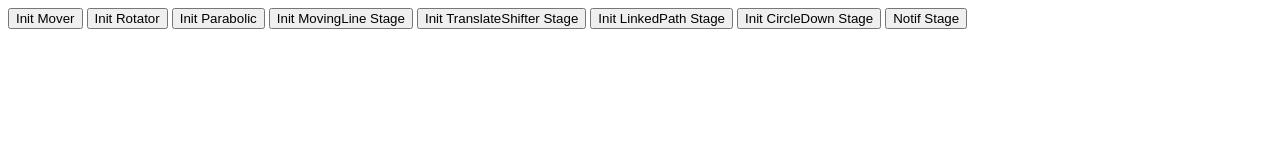
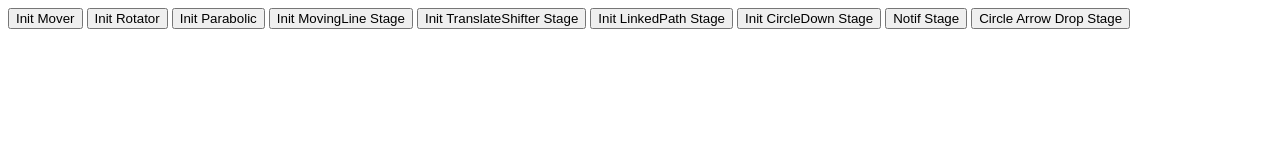
Before and after one commit to Anwesh43/some-js-ui-experiments, a plain HTML site: page index.html in a window 1280 px wide. Drawn offline with Linux system fonts and the light colour scheme.

Commit message:
using CircleArrowDropStage in index.html

```diff
--- a/index.html
+++ b/index.html
@@ -7,6 +7,7 @@
 <button id="linked_path_stage" onclick="initLinkedPathStage()">Init LinkedPath Stage</button>
 <button id="circle_down_stage" onclick="initCircleDownStage()">Init CircleDown Stage</button>
 <button id="notif_stage" onclick="initNotificationStage()">Notif Stage</button>
+<button id="circle_arrow_drop_stage" onclick="initCircleArrowDropStage()">Circle Arrow Drop Stage</button>
 <script src="TouchDownBallMover.js">
 </script>
 <script src="DimensionController.js">
@@ -27,4 +28,6 @@
 </script>
 <script src="NotificationStage.js">
 </script>
+<script src="CircleArrowDropStage.js">
+</script>
 </body>
```
